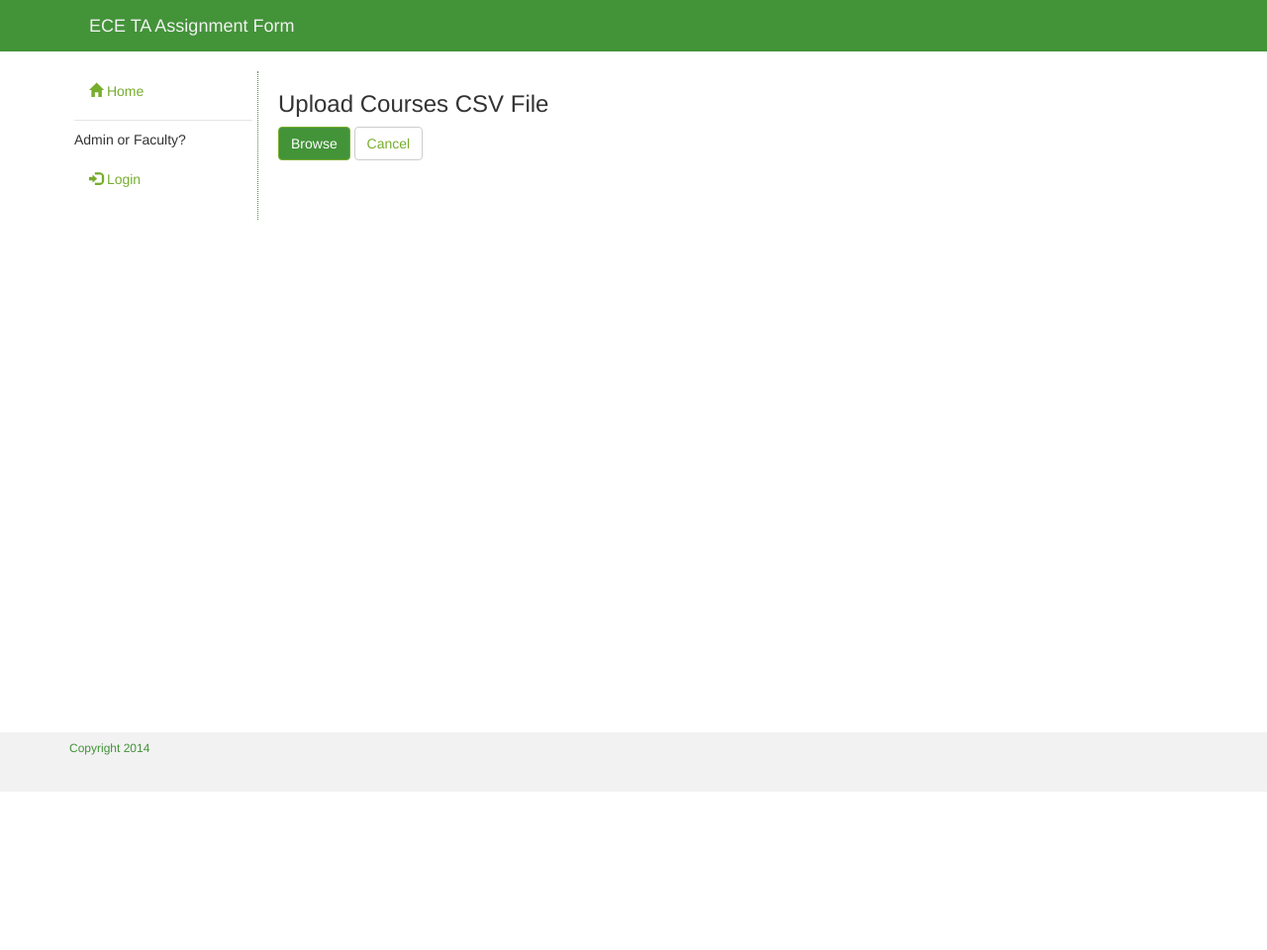
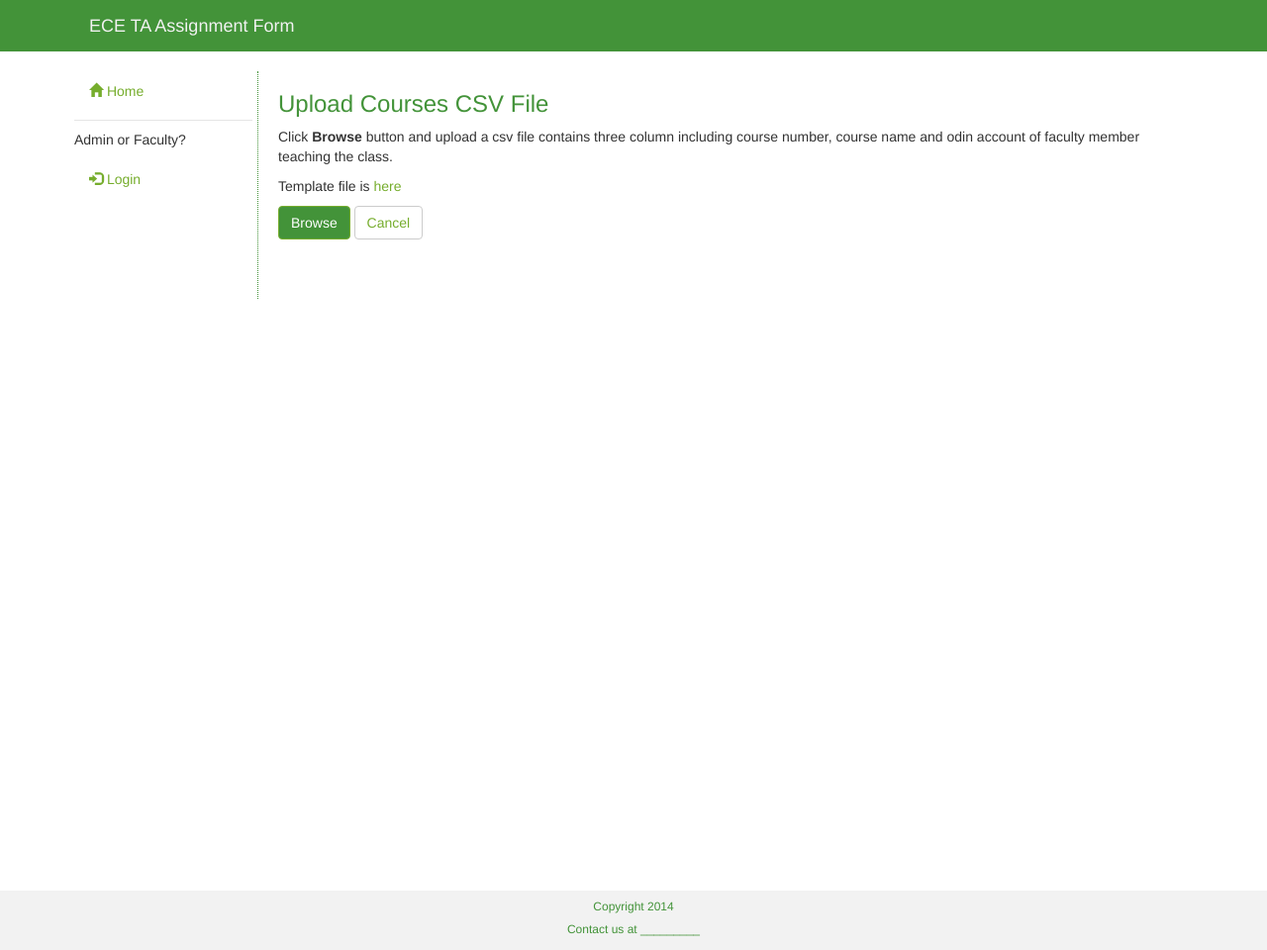
Before and after one commit to suns3t/taassignment, a Django app: page /admin/upload_courses/ in a window 1280 px wide. Shown: the whole page at 99% size. Before the commit the page ends 800 px from the top, so only its background shows below. Run offline with Django 3.2, Linux system fonts and the light colour scheme; some libraries are stand-ins or nearby versions.

Commit message:
Split admin page into two, add big Delete buttons, fix upload csv files functions to check Odin username

```diff
--- /dev/null
+++ b/static/csv_templates/course.csv
@@ -0,0 +1,2 @@
+Course number,Course name,Teacher Odin username
+ME 370,ME Profession,huyhoan
--- /dev/null
+++ b/static/csv_templates/ta.csv
@@ -0,0 +1,3 @@
+TA Odin username
+huyhoan
+mdj2
--- a/taassignment/course/views.py
+++ b/taassignment/course/views.py
@@ -22,6 +22,8 @@ from django.conf import settings
 from taassignment.users.forms import SelectionForm
 import csv
 
+import ldap
+from django.conf import settings
 
 
 # Upload Courses
@@ -33,14 +35,13 @@ def upload_courses(request):
         if  form.is_valid():
             try:
                 with transaction.atomic():
-                    _request_csv_courses_upload(request.FILES['file'])
+                    _request_csv_courses_upload(request, request.FILES['file'])
             except (TypeError, ValueError) :
                 error='Wrong file type, number of columns do not mach!'
             except Exception as e:
                 error= '%s (%s)' % (e.message, type(e))
             else:
-                messages.success(request, "CSV file is uploaded. New courses are added!")
-                return HttpResponseRedirect(reverse("staff-home"))
+                return HttpResponseRedirect(reverse("staff-home-courses"))
     else:
         form = UploadFileForm()
     return render(request,'admin/upload_courses_import.html', {'form': form, "error": error})
@@ -55,14 +56,13 @@ def upload_tas(request):
         if  form.is_valid():
             try:
                 with transaction.atomic():
-                    _request_csv_tas_upload(request.FILES['file'])
+                    _request_csv_tas_upload(request, request.FILES['file'])
             except (TypeError, ValueError) :
                 error='Wrong file type, number of columns do not mach!'
             except Exception as e:
                 error= '%s (%s)' % (e.message, type(e))
             else:
-                messages.success(request, "CSV file is uploaded. New TAs are added!")
-                return HttpResponseRedirect(reverse("staff-home"))
+                return HttpResponseRedirect(reverse("staff-home-users"))
     else:
         form = UploadFileForm()
     return render(request,'admin/upload_tas_import.html', {'form': form, "error": error})
@@ -111,9 +111,9 @@ def staff_add_course(request):
             course = course_form.save(commit=False)
             course.save()
             course_form.save_m2m()
-            messages.success(request, "New course added!")
+            messages.success(request, "New course is added!")
 
-            return HttpResponseRedirect(reverse('staff-home'))
+            return HttpResponseRedirect(reverse('staff-home-courses'))
     else:
         course_form = CourseForm()
 
@@ -133,9 +133,9 @@ def staff_edit_course(request, courseid):
             course = course_form.save(commit=False)
             course.save()
             course_form.save_m2m()
-            messages.success(request, "Edit course saved!")
+            messages.success(request, "Course information is saved!")
 
-            return HttpResponseRedirect(reverse('staff-home'))
+            return HttpResponseRedirect(reverse('staff-home-courses'))
     else:
         course_form = CourseForm(instance=course)
 
@@ -151,46 +151,116 @@ def staff_delete_course(request, courseid):
     if request.POST:
         course.delete()
 
-        messages.success(request, "Course deleted!")
-        return HttpResponseRedirect(reverse('staff-home'))
+        messages.success(request, "Course is deleted!")
+        return HttpResponseRedirect(reverse('staff-home-courses'))
 
     return render(request, 'admin/staff_delete_dialog.html', {
         'course' : course,
     })
 
-def _request_csv_tas_upload(f):
-    for r in csv.reader(f,delimiter=",",quoting=csv.QUOTE_NONNUMERIC):
+@user_passes_test(admin_member_check, login_url="/accounts/login_")
+def staff_delete_all_courses(request):
+    courses = Course.objects.all()
+
+    if request.POST:
+        courses.delete()
+
+        messages.success(request, "All courses are deleted!")
+        return HttpResponseRedirect(reverse('staff-home-courses'))
+
+    return render(request, 'admin/staff_delete_all_courses.html')
+
+def _request_csv_tas_upload(request, f):
+    count = 0
+    invalid_users = []
+    reader = csv.reader(f.read().splitlines())
+    next(reader, None) # skip the headers
+    for r in reader:
         if len(r) != 1: raise ValueError
         odin = r[0].strip()
         try:
             user_exists = User.objects.get(username=odin)
         except User.DoesNotExist:
-            user = User()
-            user.username = odin
-            user.is_ta  = 1
-            user.is_active = 1
-            user.save()
+            first_name, last_name = _get_ldap_user_data(odin)
+            if first_name is not None:
+                user = User()
+                user.username = odin
+                user.first_name = first_name
+                user.last_name = last_name
+                user.is_ta  = 1
+                user.is_active = 1
+                user.save()
+                count = count + 1
+            else:
+                invalid_users.append(odin)
 
-def _request_csv_courses_upload(f):
-    for r in csv.reader(f,delimiter=",",quoting=csv.QUOTE_NONNUMERIC):
+    if count:
+        messages.success(request, "CSV file is uploaded. %s new TAs are added!" % count)
+    else:
+        messages.warning(request, "TAs are already exist! No new TAs are created")
+
+    if len(invalid_users) > 0:
+        messages.warning(request, "There are some invalid Odin usernames: %s. Please correct it and submit the file again!" % ", ".join(map(str, invalid_users)))
+
+def _request_csv_courses_upload(request, f):
+    new_course = 0
+    invalid_users = []
+
+    reader = csv.reader(f.read().splitlines())
+    next(reader, None) # skip the headers
+    for r in reader:
+        user = None
+        course = None
         course_no, course_name, odin = [item.strip() for item in r] # IndexError or PackingError
+        try:
+            user = User.objects.get(username=odin)
+        except User.DoesNotExist:
+            first_name, last_name = _get_ldap_user_data(odin)
+            if first_name is not None:
+                user = User()
+                user.username  = odin
+                user.first_name = first_name
+                user.last_name = last_name
+                user.is_faculty = 1
+                user.is_active = 1
+            else:
+                invalid_users.append(odin)
+
         try:
             course = Course.objects.get(course_no=course_no)
         except Course.DoesNotExist:
             course = Course()
             course.course_no = course_no
             course.course_name = course_name
+            new_course = new_course + 1
+
+        if user is not None and course is not None:
+            user.save()
+            course.save()
+            course.faculties.add(user)
             course.save()
 
-        try:
-            user = User.objects.get(username=odin)
-        except User.DoesNotExist:
-            user = User()
-            user.username  = odin
-            user.is_faculty = 1
-            user.is_active = 1
-            user.save()
+    if len(invalid_users) > 0:
+        messages.warning(request, "There are some invalid Odin usernames: %s. Please correct it and submit the file again!" % ", ".join(map(str, invalid_users)))
 
-        course.faculties.course_id  = course_no
-        course.faculties.add(user)
-        course.save()
+    new_course = new_course - len(invalid_users)
+    if new_course:
+        messages.success(request, "CSV file is uploaded. %s new courses are added!" % new_course)
+    else:
+        messages.warning(request, "Courses uploaded are already exist! No new courses are created")
+
+def _get_ldap_user_data(username):
+    try:
+        # Check if this username is an valid Odin username
+        ld = ldap.initialize(settings.LDAP_URL)
+        ld.simple_bind_s()
+        results = ld.search_s(settings.LDAP_BASE_DN, ldap.SCOPE_SUBTREE, "uid=" + username)
+        record = results[0][1]
+    except IndexError:
+        return None, None
+
+    cn = record['cn']
+    parts = cn[0].split(" ")
+    first_name = parts[0]
+    last_name = " ".join(parts[1:])
+    return first_name, last_name
--- a/taassignment/templates/admin/staff_add_course.html
+++ b/taassignment/templates/admin/staff_add_course.html
@@ -59,7 +59,7 @@
             <input type="submit" value="Save" class="btn btn-primary btn-block" tabindex="7">
         </div>
         <div class="col-xs-12 col-md-6">
-            <a href="/admin" class="btn btn-default btn-block">Cancel</a>
+            <a href="/admin/list_courses" class="btn btn-default btn-block">Cancel</a>
         </div>
     </div>
 
--- a/taassignment/templates/admin/staff_add_user.html
+++ b/taassignment/templates/admin/staff_add_user.html
@@ -57,7 +57,7 @@
             <input type="submit" value="Save" class="btn btn-primary btn-block" tabindex="7">
         </div>
         <div class="col-xs-6 col-md-6">
-            <a href="/admin" class="btn btn-default btn-block">Cancel</a>
+            <a href="/admin/list_users" class="btn btn-default btn-block">Cancel</a>
         </div>
     </div>
 
--- a/taassignment/templates/admin/staff_delete_course.html
+++ b/taassignment/templates/admin/staff_delete_course.html
@@ -5,7 +5,7 @@
     </div>
     <div class="modal-body">
          {% csrf_token %}
-         Do you want to delete course
+        Do you want to delete course
          <b>
             {{ course.course_name }}
          </b>?
--- a/taassignment/templates/admin/upload_courses_import.html
+++ b/taassignment/templates/admin/upload_courses_import.html
@@ -12,7 +12,9 @@
         })
     })
 </script>
-<h3> Upload Courses CSV File </h3>
+<h3 class="text-dark-green"> Upload Courses CSV File </h3>
+<p>Click <b>Browse</b> button and upload a csv file contains three column including course number, course name and odin account of faculty member teaching the class.</p>
+<p>Template file is <a href="{{ STATIC_URL }}csv_templates/course.csv">here</a>
 <form enctype="multipart/form-data" name="UploadCoursesImport" method="post" id="id_form_upload">
     {% csrf_token %}
     {% if error %}
@@ -22,7 +24,7 @@
         Browse {{ form.file }}
     </span>
     <span class="btn btn-default">
-        <a href="/admin">Cancel</a>
+        <a href="/admin/list_courses">Cancel</a>
     </span>
 </form>
 {% endblock %}
--- a/taassignment/templates/admin/upload_tas_import.html
+++ b/taassignment/templates/admin/upload_tas_import.html
@@ -11,7 +11,9 @@
         })
     })
 </script>
-<h3> Upload TAs CSV File </h3>
+<h3 class="text-dark-green"> Upload TAs CSV File </h3>
+<p>Click <b>Browse</b> button and upload a csv file contains one column with TA Odin accounts.</p>
+<p>Template file is <a href="{{ STATIC_URL }}csv_templates/ta.csv">here</a>
 <form enctype="multipart/form-data" name="UploadTAsImport" method="post" id="id_form_upload">
     {% csrf_token %}
     {% if error %}
@@ -21,7 +23,7 @@
         Browse {{ form.file }}
     </span>
     <span class="btn btn-default">
-        <a href="/admin">Cancel</a>
+        <a href="/admin/list_users">Cancel</a>
     </span>
 </form>
 {% endblock %}
--- a/taassignment/templates/base.html
+++ b/taassignment/templates/base.html
@@ -12,16 +12,15 @@
         <link rel="stylesheet" type="text/css" href="{{ STATIC_URL }}bootstrap-3.1.1-dist/css/sidebar.css">
         <link rel="stylesheet" type="text/css" href="{{ STATIC_URL }}bootstrap-3.1.1-dist/css/alert-info.css">
     </head>
-    <body>
-
+    <body style="min-height: 900px">
         <div class="navbar navbar-default" role="navigation">
-            <div class="container text-dark-green">
+            <div class="container">
                 <div class="navbar-header">
                     <a class="navbar-brand" href="/"><span style="padding-left: 20px">ECE TA Assignment Form</span></a>
                 </div>
             </div>
         </div>
-        <div id="wrap" style="min-height: 600px" >
+        <div id="wrap"  >
             <div class="container">
                 <div class="col-md-2">
                         <div class="span2" role="navigation">
@@ -37,9 +36,15 @@
                                 {% endif %}
                                 {% if user.is_staff %}
                                 <li>
-                                    <a href="/admin">
+                                    <a href="/admin/list_courses">
+                                        <i class="glyphicon glyphicon-list-alt"></i>
+                                         Admin - Course view
+                                    </a>
+                                </li>
+                                <li>
+                                    <a href="/admin/list_users">
                                         <i class="glyphicon glyphicon-user"></i>
-                                         Admin View
+                                         Admin - User view
                                     </a>
                                 </li>
                                 {% endif %}
@@ -84,8 +89,9 @@
             </div>
         </div>
         <div class="footer">
-            <div class="container text-dark-green">
+            <div class="container text-dark-green text-center">
                 <h6>Copyright 2014</h6>
+                <h6> Contact us at _________</h6>
             </div>
         </div>
     </body>
--- a/taassignment/templates/course/faculty_view_list.html
+++ b/taassignment/templates/course/faculty_view_list.html
@@ -41,7 +41,8 @@
                         </thead>
                         <tr id="search_box">
                             <td colspan="4">
-                            <input type="text" class="form-control" id="course-table-filter" data-action="filter" data-filters="#course-table" placeholder="Filter Courses" /></td>
+                                <input type="text" class="form-control" id="course-table-filter" data-action="filter" data-filters="#course-table" placeholder="Filter Courses" />
+                            </td>
                         </tr>
                         {% for course in courses %}
                         <tr>
--- a/taassignment/templates/course/public_view_list.html
+++ b/taassignment/templates/course/public_view_list.html
@@ -12,7 +12,7 @@
 {% if has_courses %}
 <div class="panel panel-primary">
     <div class="panel-heading">
-        <h3 class="panel-title">Current availabel courses</h3>
+        <h3 class="panel-title">Current courses</h3>
     </div>
     <div class="panel-body">
         <table class="table table-hover" id="course-table">
--- a/taassignment/urls.py
+++ b/taassignment/urls.py
@@ -9,7 +9,8 @@ admin.autodiscover()
 
 urlpatterns = patterns('',
 	url(r'^$', course.public_view_list , name='home'),
-    url(r'^admin/$', user.staff_view_list, name='staff-home'),
+    url(r'^admin/list_courses$', user.staff_courses_view_list, name='staff-home-courses'),
+    url(r'^admin/list_users$', user.staff_users_view_list, name='staff-home-users'),
     url(r'^admin/upload_tas/',course.upload_tas, name='upload-tas' ),
     url(r'^admin/upload_courses/',course.upload_courses, name='upload-courses' ),
     url(r'^admin/add_user$', user.staff_add_user, name='staff-add-user'),
@@ -18,6 +19,7 @@ urlpatterns = patterns('',
     url(r'^admin/add_course$', course.staff_add_course, name='staff-add-course'),
     url(r'^admin/edit_course/(?P<courseid>\w{0,5})$' , course.staff_edit_course, name='staff-edit-course'),
     url(r'^admin/delete_course/(?P<courseid>\w{0,5})$', course.staff_delete_course, name='staff-delete-course'),
+    url(r'^admin/delete_all_courses$', course.staff_delete_all_courses, name='staff-delete-all-courses'),
     url(r'^faculty/$', course.faculty_view_list, name='faculty-home'),
 )
 
--- a/taassignment/users/forms.py
+++ b/taassignment/users/forms.py
@@ -44,7 +44,7 @@ class UserForm(forms.ModelForm):
         self.fields['username'].widget.attrs['class'] = 'form-control'
 
         if self.instance.pk is not None:
-            self.fields.pop("username")
+            self.fields["username"].widget.attrs['readonly'] = 'readonly'
 
     def clean_username(self):
         username = self.cleaned_data.get('username')
@@ -55,8 +55,8 @@ class UserForm(forms.ModelForm):
             ld.simple_bind_s()
             results = ld.search_s(settings.LDAP_BASE_DN, ldap.SCOPE_SUBTREE, "uid=" + username)
             record = results[0][1]
-            cn = record['cn']
-        except:
+
+        except IndexError:
             raise forms.ValidationError('This Odin username is invalid.')
 
         return username
```
Also changed, not shown: taassignment/templates/admin/staff_course_view_list.html (added, +72 -0 lines), taassignment/templates/admin/staff_delete_all_courses.html (added, +33 -0 lines), taassignment/templates/admin/staff_user_view_list.html (added, +84 -0 lines), taassignment/templates/admin/staff_view_list.html (deleted, +0 -144 lines), taassignment/users/views.py (+21 -11 lines), 1 other file.
